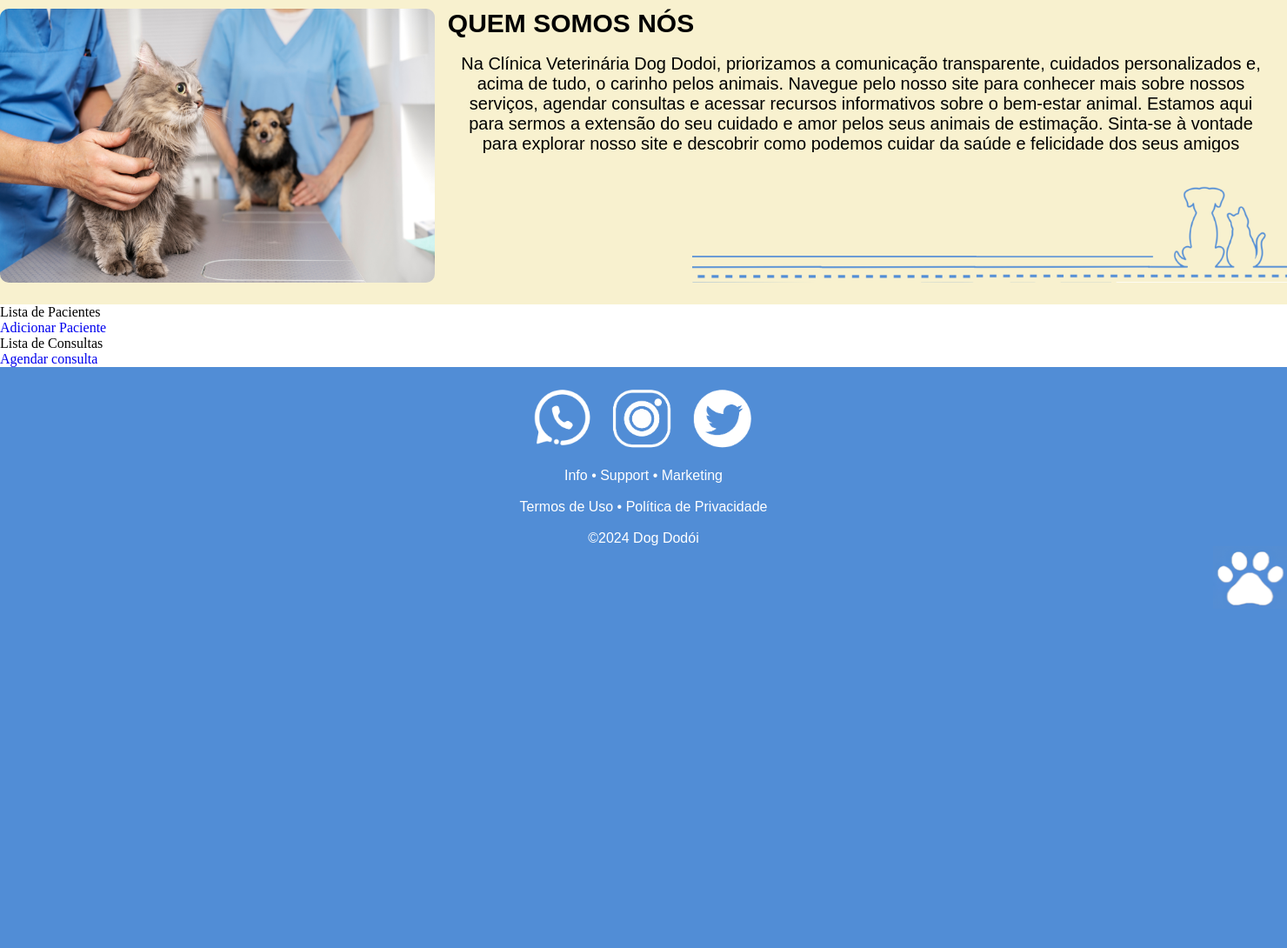
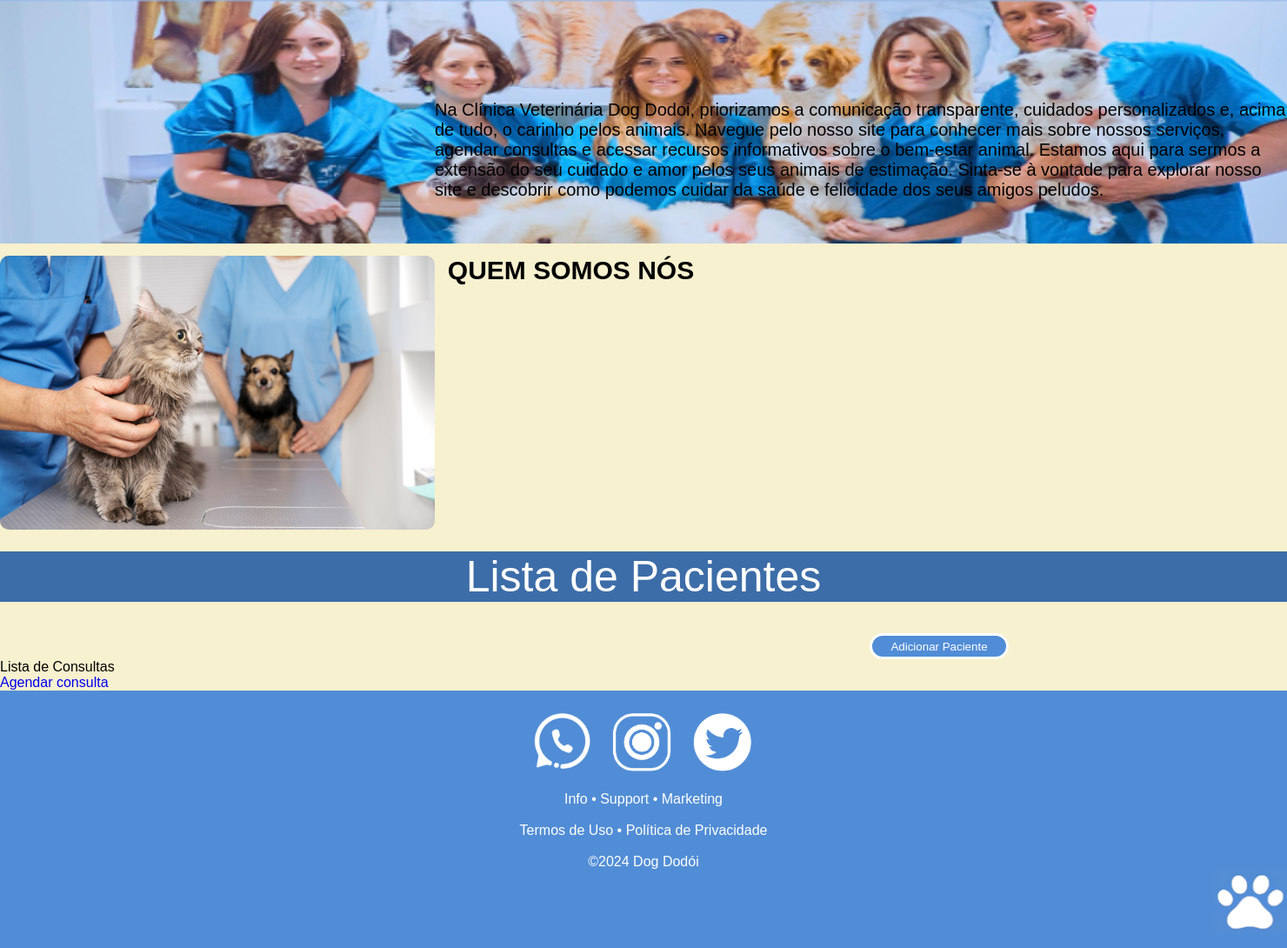
Before and after one commit to ciraht/dogdodoiAGORAVAI2, a Flask app: page / in a window 1480 px wide. Shown: the part 240-1330 px from the top of the page at 87% size. Before the commit the page ends 936 px from the top, so only its background shows below. Run offline with Flask 3, Linux system fonts and the light colour scheme.

Commit message:
lista de pacientes css
css da lista de pacientes

```diff
--- a/Templates/index.html
+++ b/Templates/index.html
@@ -15,7 +15,9 @@
             <a href="medicamento"><button class="btn">CALCULADORA DE MEDICAMENTOS</button></a>
         </div>
     </header>
-    <main>
+
+    <main class="fundo">
+        <img src="../static/img/equipe.png" alt="" class="imagem">
         <section>
             <div class="inicial">
             <img src="../static/img/gato_cachorro.png" alt="" class="gato_cachorro">
@@ -31,32 +33,49 @@
                  Sinta-se à vontade para explorar nosso site e descobrir como podemos cuidar
                   da saúde e felicidade dos seus amigos peludos.
             </p>
-            </div>
-            <img src="../static/img/divisa.png" alt="" class="divisa">
+
             </div>
         </section>
 
         <section>
-            <p>Lista de Pacientes</p>
-            <ul>
+            <p class="centraliza">Lista de Pacientes</p>
 
-            <!--  Código[0], nome[1], espécie[2], raça[3], peso[4], nome do tutor[5]
-            e-mail [6] telefone [7]. -->
+            <br><br>
+            <div>
+                {% for paciente in pacientes %}
+                <div class="quadro_paciente">
 
-                {% for paciente in pacientes %}
-                <li>Nome do pet: {{ paciente[1] }} | Animal: {{ paciente[2] }} | Raça: {{ paciente[3] }} | Peso: {{ paciente[4] }} | Nome do tutor: {{ paciente[5] }} | E-mail: {{ paciente[6] }} | Telefone de contato: {{ paciente[7]}}
-                    <ul>
-                        <li><a href="/editar_paciente/{{ loop.index0 }}">Editar</a></li> <!-- Link para editar as informações do paciente -->
-                    </ul>
-                </li>
+                    <div>
+                        <br>
+                        <div class="contato">
+                            <p class="nome">{{ paciente[1] }}</p>
+                            <br>
+                            <p>Nome do pet: <span class="preto">{{ paciente[1] }}</span> </p>
+                            <p>Animal: <span class="preto">{{ paciente[2] }}</span></p>
+                            <p>Raça: <span class="preto">{{ paciente[3] }}</span> </p>
+                            <p>Peso: <span class="preto">{{ paciente[4] }}</span> </p>
+                            <p>Nome do tutor: <span class="preto">{{ paciente[5] }}</span> </p>
+                            <p>E-mail: <span class="preto">{{ paciente[6] }}</span> </p>
+                            <p>Telefone de contato: <span class="preto">{{ paciente[7]}}</span></p>
+                            <br>
+                        </div>
+                        <div>
+                            <a href="/editar_paciente/{{ loop.index0 }}"><button>Editar</button></a>
+                        </div>
+                    </div>
+                </div>
+                <br><br>
                 {% endfor %}
-            </ul>
-            <a href="/adicionar_paciente">Adicionar Paciente</a>
+
+            </div>
+
+            <a href="/adicionar_paciente"><button class="butaozin">Adicionar Paciente</button></a>
             <!-- Botão de editar aqui-->
         </section>
 
         <section>
         <p>Lista de Consultas</p>
+        <div>
             <ul>
                 {% for consulta in consultas %}
                     <li>Código: {{ consulta[0] }} | Nome do animal: {{ consulta[1] }} | Horário: {{ consulta[2] }} | Data: {{ consulta[3] }} | Nome do tutor: {{ consulta[4] }} | Sintomas: {{ consulta[5] }} | {{ consulta[6] }}</li>
@@ -65,6 +84,7 @@
                     </ul>
                 {% endfor %}
             </ul>
+        </div>
 
             <a href="/agendar_consulta">Agendar consulta</a>
 
--- a/static/css/inicio.css
+++ b/static/css/inicio.css
@@ -2,6 +2,7 @@
     margin: 0;
     padding: 0;
     text-decoration: none;
+    font-family: Arial;
 }
 
 .cabecao{
@@ -68,6 +69,18 @@
     margin-bottom: 10px;
     border-radius: 10px 10px 10px 10px;
 }
+
+/*acabou o cabeção*/
+
+.fundo{
+    background-color:#F8F1CF;
+}
+
+.imagem{
+    width: 100%;
+    height: 280px;
+}
+
 .gato_cachorro {
     width: 500px;
     height: 90%;
@@ -81,8 +94,7 @@
     width: 100%;
     background-color: #F8F1CF
 }
-/* .ota_div {
-} */
+
 .texto1 {
     position: absolute;
     font-family: Arial, Helvetica, sans-serif;
@@ -116,6 +128,70 @@
     left: -46.8%;
     height: 90px;
 }
+
+.centraliza{
+    background-color: #3d6da8;
+    color:white;
+    font-size: 50px;
+    font-weight: 200px;
+    text-align: center;
+}
+
+.quadro_paciente{
+    background-color: rgb(239, 239, 239);
+    margin-left: 440px;
+    width: 400px;
+    height: 260px;
+    border-radius: 10px 10px 10px 10px;
+    box-shadow: #cac4a7 3px 3px 3px;
+    display: flex;
+}
+
+.nome{
+    font-weight: 800;
+}
+
+.contato{
+    margin-left: 40px;
+}
+
+.contato p{
+    color:#3d6da8
+}
+
+.preto{
+    color: black
+}
+
+div button{
+    margin: 0 15px;
+    color: white;
+    border-color: #518DD6;
+    width: 110px;
+    height: 30px;
+    border-radius: 15px 15px 15px 15px;
+    background-color: #518DD6;
+    border:  solid white 3px;
+    margin: 0px;
+    margin-top:10px;
+    margin-left: 280px;
+}
+
+.butaozin{
+    margin: 0 15px;
+    color: white;
+    border-color: #518DD6;
+    width: 160px;
+    height: 30px;
+    border-radius: 15px 15px 15px 15px;
+    background-color: #518DD6;
+    border:  solid white 3px;
+    margin: 0px;
+    margin-left: 1000px;
+}
+
+/*rodapé começa aqui*/
+
 .rodape {
     background-color: #518DD6;
     display: flex;
```
Also changed, not shown: static/img/contato (1).png (added), static/img/equipe.png (added). Lines whose indentation alone changed are shown as unchanged.
